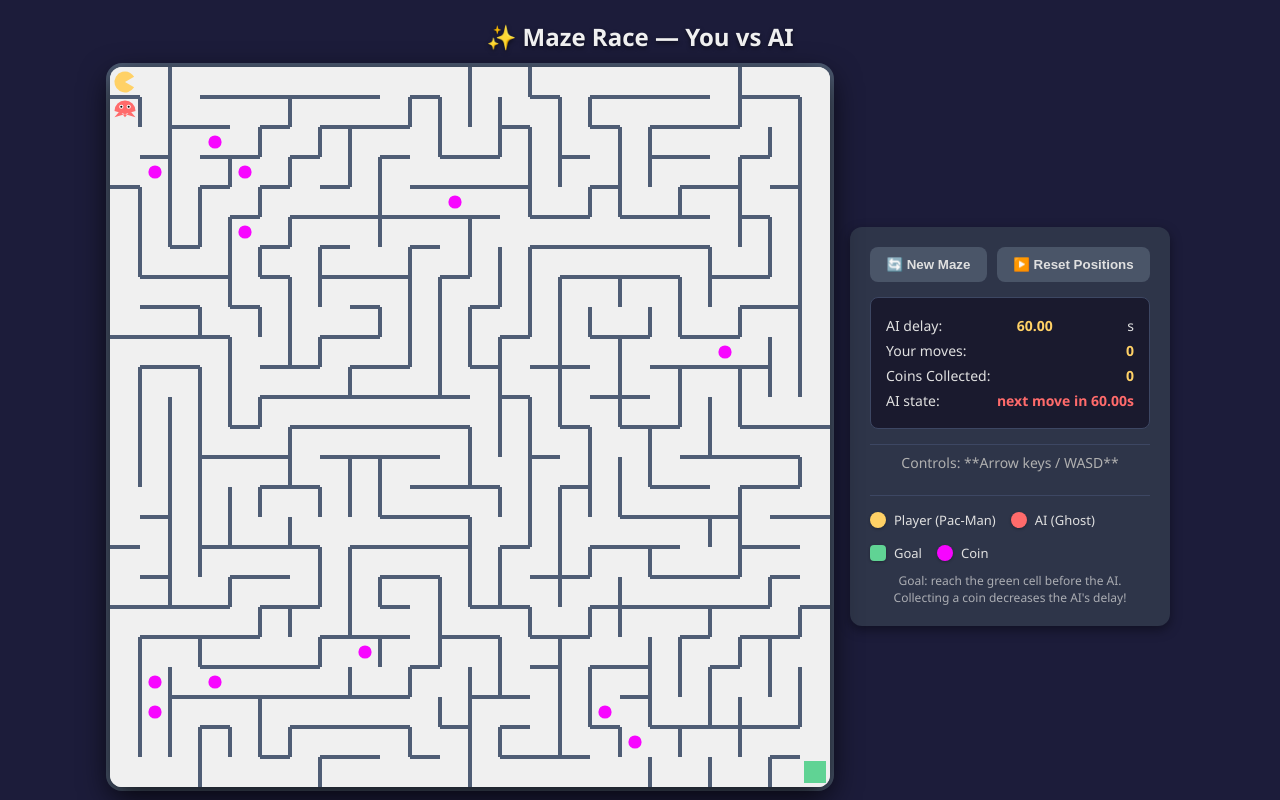
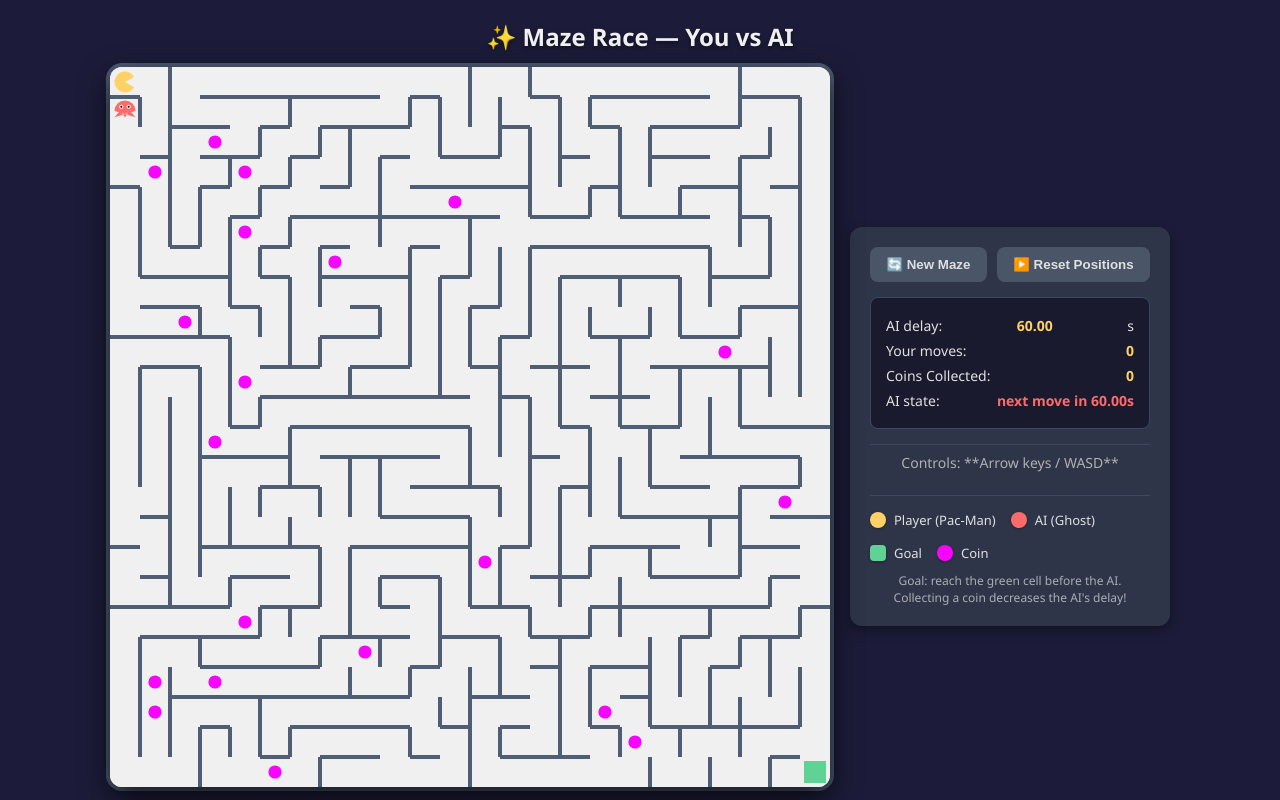
Before and after one commit to dhanushshenoy746/maze, a plain HTML site: page index.html in a window 1280 px wide. Drawn offline with Linux system fonts and the light colour scheme.

Commit message:
Update index.html

```diff
--- a/index.html
+++ b/index.html
@@ -244,7 +244,7 @@
 
   // === Coins ===
   let coins = [];
-  const coinCount = 12;
+  const coinCount = 20;
   let collectedCoins = 0;
 
   // === AI timing ===
```
